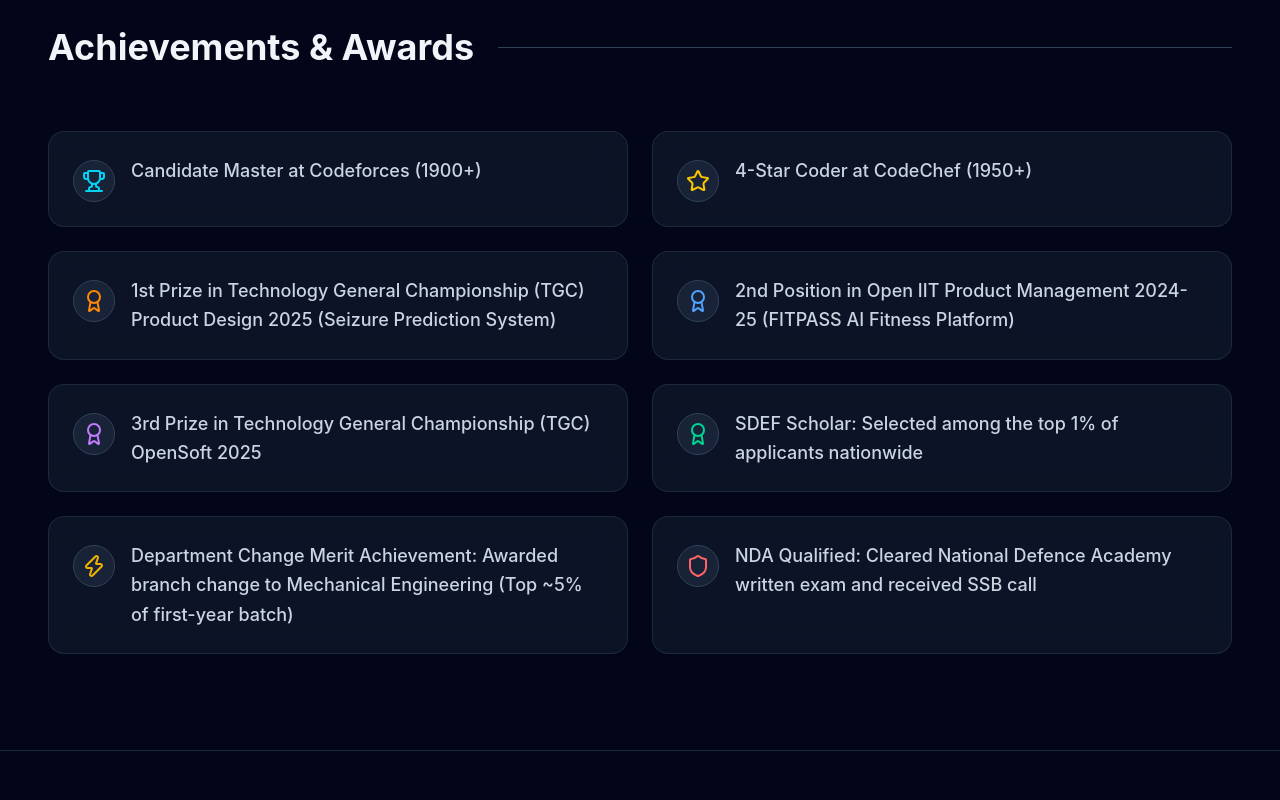
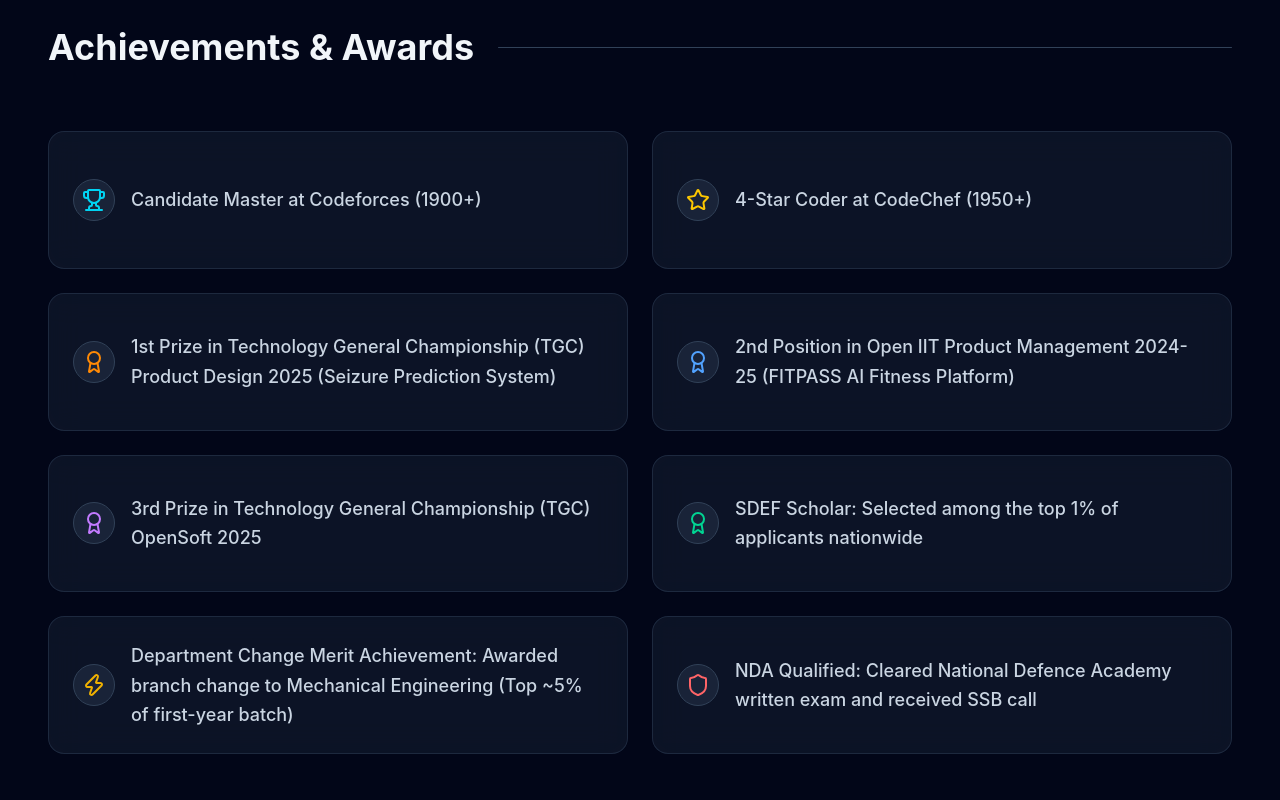
Before and after one commit to sahilgupta630/portfolio, a React app: page / in a window 1280 px wide. Shown: the part 3660-4460 px from the top of the page. Built offline with nearby package versions, Linux system fonts and the light colour scheme; the HTML template or start-up script is replaced by a standard one.

Commit message:
Align achievements cards to take uniform heights

```diff
--- a/src/components/Achievements.jsx
+++ b/src/components/Achievements.jsx
@@ -30,7 +30,7 @@
                         <div className="h-[1px] bg-slate-700 ml-6 flex-grow rounded" />
                     </div>
 
-                    <div className="grid grid-cols-1 md:grid-cols-2 gap-6">
+                    <div className="grid grid-cols-1 md:grid-cols-2 gap-6 auto-rows-[1fr]">
                         {achievements.map((item, index) => (
                             <motion.div
                                 key={index}
@@ -39,9 +39,9 @@
                                 viewport={{ once: true }}
                                 transition={{ duration: 0.5, delay: index * 0.1 }}
                                 whileHover={{ scale: 1.02 }}
-                                className="glass-card p-6 flex items-start gap-4 transition-transform hover:shadow-cyan-500/10 hover:shadow-lg"
+                                className="glass-card p-6 flex items-center h-full gap-4 transition-transform hover:shadow-cyan-500/10 hover:shadow-lg"
                             >
-                                <div className="mt-1 flex-shrink-0 p-2 bg-slate-800/80 rounded-full border border-slate-700">
+                                <div className="flex-shrink-0 p-2 bg-slate-800/80 rounded-full border border-slate-700">
                                     {item.icon}
                                 </div>
                                 <p className="text-slate-300 font-medium text-lg leading-relaxed">
```
